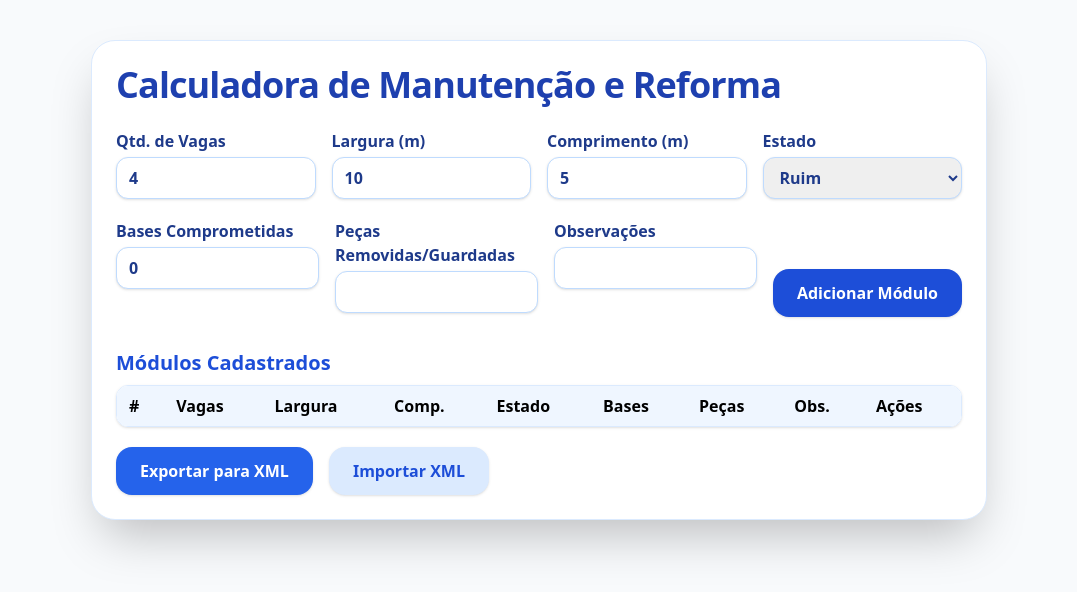
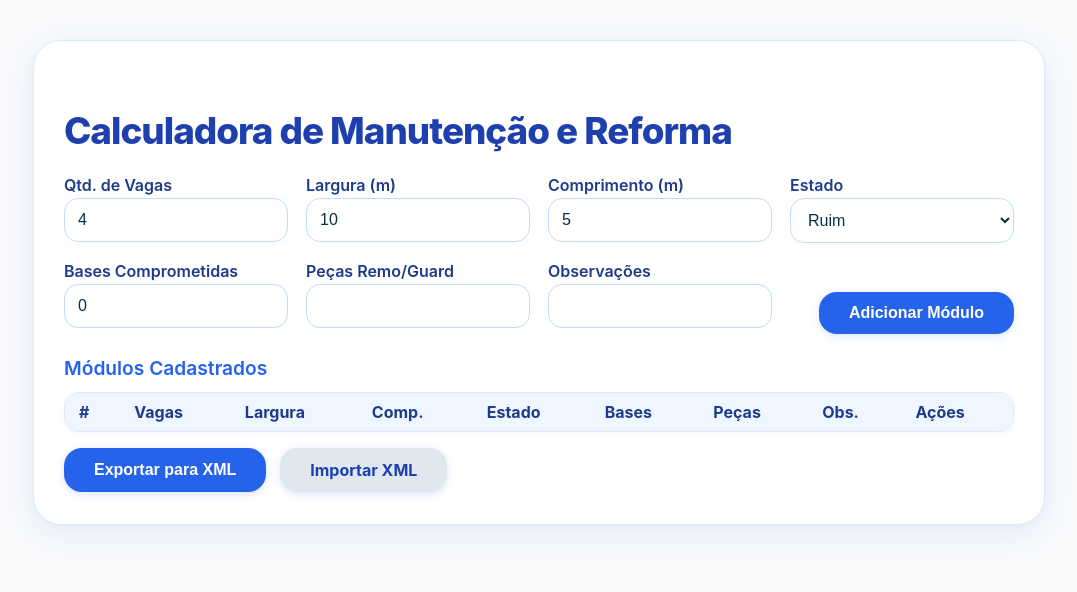
Before and after one commit to fgabrieldsp/CHru, a plain HTML site: page index.html in a window 1280 px wide. Shown: the whole page, without its empty margins (101-1178 px from the left). Drawn offline with nearby package versions, Linux system fonts and the light colour scheme.

Commit message:
fechamento do dia

```diff
--- a/index.html
+++ b/index.html
@@ -4,37 +4,33 @@
   <meta charset="UTF-8">
   <title>Calculadora de Manutenção e Reforma</title>
   <meta name="viewport" content="width=device-width, initial-scale=1">
-  <!-- Tailwind CDN -->
-  <script src="https://cdn.tailwindcss.com"></script>
+  <link href="style.css" rel="stylesheet">
 </head>
-<body class="bg-slate-50 min-h-screen">
-  <div class="max-w-4xl mx-auto mt-10 mb-20 p-6 bg-white rounded-3xl shadow-2xl border border-blue-100">
-    <h1 class="text-3xl md:text-4xl font-extrabold text-blue-800 mb-6 tracking-tight">Calculadora de Manutenção e Reforma</h1>
+<body>
+  <div class="container">
+    <h1>Calculadora de Manutenção e Reforma</h1>
 
     <!-- Formulário de Cadastro -->
-    <form id="moduloForm" class="mb-8 space-y-4">
-      <div class="flex flex-wrap gap-4">
-        <div class="flex-1 min-w-[120px]">
-          <label class="block text-blue-900 font-semibold mb-1">Qtd. de Vagas
-            <input type="number" name="quantidade_vagas" value="4" min="1"
-              class="w-full mt-1 rounded-xl border border-blue-200 px-3 py-2 shadow focus:outline-none focus:ring-2 focus:ring-blue-300 transition"/>
+    <form id="moduloForm">
+      <div class="grid">
+        <div>
+          <label class="form-label">Qtd. de Vagas
+            <input type="number" name="quantidade_vagas" value="4" min="1" class="input"/>
           </label>
         </div>
-        <div class="flex-1 min-w-[120px]">
-          <label class="block text-blue-900 font-semibold mb-1">Largura (m)
-            <input type="number" step="0.01" name="largura_m" value="10"
-              class="w-full mt-1 rounded-xl border border-blue-200 px-3 py-2 shadow focus:outline-none focus:ring-2 focus:ring-blue-300 transition"/>
+        <div>
+          <label class="form-label">Largura (m)
+            <input type="number" step="0.01" name="largura_m" value="10" class="input"/>
           </label>
         </div>
-        <div class="flex-1 min-w-[120px]">
-          <label class="block text-blue-900 font-semibold mb-1">Comprimento (m)
-            <input type="number" step="0.01" name="comprimento_m" value="5"
-              class="w-full mt-1 rounded-xl border border-blue-200 px-3 py-2 shadow focus:outline-none focus:ring-2 focus:ring-blue-300 transition"/>
+        <div>
+          <label class="form-label">Comprimento (m)
+            <input type="number" step="0.01" name="comprimento_m" value="5" class="input"/>
           </label>
         </div>
-        <div class="flex-1 min-w-[150px]">
-          <label class="block text-blue-900 font-semibold mb-1">Estado
-            <select name="estado" class="w-full mt-1 rounded-xl border border-blue-200 px-3 py-2 shadow focus:outline-none focus:ring-2 focus:ring-blue-300">
+        <div>
+          <label class="form-label">Estado
+            <select name="estado" class="select">
               <option>Ruim</option>
               <option>Muito Ruim</option>
               <option>Condição Crítica</option>
@@ -42,87 +38,79 @@
           </label>
         </div>
       </div>
-      <div class="flex flex-wrap gap-4">
-        <div class="flex-1 min-w-[120px]">
-          <label class="block text-blue-900 font-semibold mb-1">Bases Comprometidas
-            <input type="number" name="bases_comprometidas" value="0" min="0"
-              class="w-full mt-1 rounded-xl border border-blue-200 px-3 py-2 shadow"/>
+      <div class="grid">
+        <div>
+          <label class="form-label">Bases Comprometidas
+            <input type="number" name="bases_comprometidas" value="0" min="0" class="input"/>
           </label>
         </div>
-        <div class="flex-1 min-w-[120px]">
-          <label class="block text-blue-900 font-semibold mb-1">Peças Removidas/Guardadas
-            <input type="text" name="pecas_removidas"
-              class="w-full mt-1 rounded-xl border border-blue-200 px-3 py-2 shadow"/>
+        <div>
+          <label class="form-label">Peças Remo/Guard
+            <input type="text" name="pecas_removidas" class="input"/>
           </label>
         </div>
-        <div class="flex-1 min-w-[180px]">
-          <label class="block text-blue-900 font-semibold mb-1">Observações
-            <input type="text" name="observacoes"
-              class="w-full mt-1 rounded-xl border border-blue-200 px-3 py-2 shadow"/>
+        <div>
+          <label class="form-label">Observações
+            <input type="text" name="observacoes" class="input"/>
           </label>
         </div>
-        <div class="flex items-end">
-          <button type="submit" class="px-6 py-3 rounded-2xl bg-blue-700 text-white font-bold shadow hover:bg-blue-800 transition">
-            Adicionar Módulo
-          </button>
+        <div class="form-actions">
+          <button type="submit" class="btn">Adicionar Módulo</button>
         </div>
       </div>
     </form>
 
     <!-- Módulos cadastrados -->
-    <div class="mb-5">
-      <h2 class="text-xl font-semibold text-blue-700 mb-2">Módulos Cadastrados</h2>
-      <div class="overflow-auto rounded-xl border border-blue-100 shadow">
-        <table class="min-w-full text-base text-left bg-white">
+    <div>
+      <h2 class="section-title">Módulos Cadastrados</h2>
+      <div class="table-block">
+        <table>
           <thead>
-            <tr class="bg-blue-50">
-              <th class="py-2 px-3 font-bold">#</th>
-              <th class="py-2 px-3 font-bold">Vagas</th>
-              <th class="py-2 px-3 font-bold">Largura</th>
-              <th class="py-2 px-3 font-bold">Comp.</th>
-              <th class="py-2 px-3 font-bold">Estado</th>
-              <th class="py-2 px-3 font-bold">Bases</th>
-              <th class="py-2 px-3 font-bold">Peças</th>
-              <th class="py-2 px-3 font-bold">Obs.</th>
-              <th class="py-2 px-3 font-bold">Ações</th>
+            <tr>
+              <th>#</th>
+              <th>Vagas</th>
+              <th>Largura</th>
+              <th>Comp.</th>
+              <th>Estado</th>
+              <th>Bases</th>
+              <th>Peças</th>
+              <th>Obs.</th>
+              <th>Ações</th>
             </tr>
           </thead>
-          <tbody id="modulosTable" class="divide-y divide-blue-100"></tbody>
+          <tbody id="modulosTable"></tbody>
         </table>
       </div>
     </div>
     <!-- Botões de Exportação/Importação -->
-    <div class="flex flex-wrap gap-4">
-      <button class="px-6 py-3 rounded-2xl bg-blue-600 text-white font-bold shadow hover:bg-blue-800 transition"
-        onclick="exportarXML()">Exportar para XML</button>
-      <label class="px-6 py-3 rounded-2xl bg-blue-100 text-blue-700 font-bold shadow hover:bg-blue-200 cursor-pointer transition">
+    <div style="display: flex; gap: 14px; margin-top: 12px;">
+      <button class="btn" onclick="exportarXML()">Exportar para XML</button>
+      <label class="btn" style="background:#e0e7ef;color:#1e40af;cursor:pointer;">
         Importar XML
         <input type="file" id="importXml" style="display:none" onchange="importarXML(event)">
       </label>
     </div>
   </div>
 
-    <!-- Modal de detalhamento de serviços -->
-    <div id="servicosModal" class="fixed inset-0 z-40 bg-black bg-opacity-30 flex items-center justify-center hidden">
-      <div class="bg-white rounded-2xl p-6 shadow-2xl w-full max-w-lg">
-        <h2 class="text-2xl font-bold text-blue-800 mb-4">Detalhar Serviços do Módulo</h2>
-        <form id="servicosForm" class="space-y-3">
-          <div id="servicosCheckboxes" class="space-y-2"></div>
-          <div>
-            <label class="font-bold block mb-1">Peças Extras</label>
-            <div id="pecasExtrasList" class="mb-2"></div>
-            <button type="button" onclick="adicionarPecaExtraUI()" class="px-3 py-1 rounded-lg bg-blue-100 text-blue-800 font-semibold">Adicionar Peça</button>
-          </div>
-          <div class="flex justify-end gap-3 mt-4">
-            <button type="button" onclick="fecharModalServicos()" class="px-4 py-2 rounded-lg bg-gray-200">Cancelar</button>
-            <button type="submit" class="px-4 py-2 rounded-lg bg-blue-700 text-white font-bold">Salvar</button>
-          </div>
-        </form>
-      </div>
+  <!-- Modal de detalhamento de serviços -->
+  <div id="servicosModal" class="no-print" style="position:fixed;inset:0;z-index:40; background:rgba(0,0,0,.25);display:none;align-items:center;justify-content:center;">
+    <div style="background:#fff;border-radius:18px;padding:32px 18px;box-shadow:0 6px 36px 0 #1e40af22;width:100%;max-width:420px;">
+      <h2 style="font-size:1.5rem;font-weight:700;color:#1e40af;margin-bottom:18px;">Detalhar Serviços do Módulo</h2>
+      <form id="servicosForm">
+        <div id="servicosCheckboxes" style="margin-bottom: 18px;"></div>
+        <div>
+          <label style="font-weight:700;display:block;margin-bottom:7px;">Peças Extras</label>
+          <div id="pecasExtrasList" style="margin-bottom:10px;"></div>
+          <button type="button" onclick="adicionarPecaExtraUI()" class="btn" style="background:#e0e7ef;color:#1e40af;padding:5px 18px;font-size:.95em;">Adicionar Peça</button>
+        </div>
+        <div style="display:flex;justify-content:flex-end;gap:14px;margin-top:24px;">
+          <button type="button" onclick="fecharModalServicos()" class="btn" style="background:#e0e7ef;color:#1e40af;">Cancelar</button>
+          <button type="submit" class="btn">Salvar</button>
+        </div>
+      </form>
     </div>
   </div>
 
-  <!-- JS externo -->
   <script src="script.js"></script>
 </body>
 </html>
--- /dev/null
+++ b/style.css
@@ -0,0 +1,164 @@
+body {
+  background: #f8fafc;
+  min-height: 100vh;
+  font-family: 'Inter', Arial, sans-serif;
+}
+
+.container {
+  max-width: 950px;
+  margin: 40px auto 60px auto;
+  background: #fff;
+  border-radius: 28px;
+  box-shadow: 0 8px 32px 0 rgba(34,94,210,0.09), 0 1.5px 4px 0 rgba(41,79,143,0.04);
+  border: 1px solid #dbeafe;
+  padding: 42px 30px 32px 30px;
+}
+
+h1 {
+  font-size: 2.3rem;
+  font-weight: 800;
+  color: #1e40af;
+  margin-bottom: 22px;
+  letter-spacing: -1px;
+}
+
+form .grid {
+  display: grid;
+  grid-template-columns: repeat(4, 1fr);
+  gap: 18px;
+  margin-bottom: 12px;
+}
+
+@media (max-width: 900px) {
+  .container { padding: 25px 7px; }
+  form .grid { grid-template-columns: 1fr 1fr; }
+}
+
+@media (max-width: 600px) {
+  form .grid { grid-template-columns: 1fr; }
+}
+
+.form-label {
+  font-weight: 600;
+  color: #1e3a8a;
+  margin-bottom: 6px;
+  display: block;
+}
+
+.input, .select {
+  width: 100%;
+  padding: 12px 13px;
+  border-radius: 14px;
+  border: 1px solid #bfdbfe;
+  font-size: 1rem;
+  margin-top: 3px;
+  box-sizing: border-box;
+  background: #fff;
+  color: #082f49;
+  transition: border-color .17s, box-shadow .17s;
+}
+.input:focus, .select:focus {
+  border-color: #2563eb;
+  outline: none;
+  box-shadow: 0 0 0 2px #2563eb22;
+}
+
+.form-actions {
+  display: flex;
+  align-items: end;
+  justify-content: flex-end;
+}
+
+.btn {
+  background: #2563eb;
+  color: #fff;
+  font-weight: bold;
+  border-radius: 18px;
+  padding: 12px 30px;
+  font-size: 1rem;
+  border: none;
+  box-shadow: 0 2px 8px 0 #3b82f633;
+  cursor: pointer;
+  transition: background .2s;
+}
+.btn:hover {
+  background: #1d4ed8;
+}
+
+.section-title {
+  font-size: 1.2rem;
+  font-weight: 600;
+  color: #2563eb;
+  margin: 22px 0 12px 0;
+}
+
+.table-block {
+  overflow-x: auto;
+  border-radius: 14px;
+  border: 1px solid #dbeafe;
+  box-shadow: 0 2px 7px 0 #3b82f60d;
+  background: #fff;
+  margin-bottom: 16px;
+}
+
+table {
+  min-width: 100%;
+  font-size: 1rem;
+  background: #fff;
+  border-collapse: separate;
+  border-spacing: 0;
+}
+
+thead tr {
+  background: #eff6ff;
+}
+
+th, td {
+  padding: 9px 14px;
+  text-align: left;
+}
+
+th {
+  font-weight: 700;
+  color: #1e3a8a;
+}
+
+tbody tr:not(:last-child) {
+  border-bottom: 1px solid #e0e7ef;
+}
+
+.actions {
+  display: flex;
+  gap: 6px;
+  align-items: center;
+}
+
+.icon-btn {
+  background: none;
+  border: none;
+  color: #1d4ed8;
+  font-size: 1.2em;
+  cursor: pointer;
+  padding: 0 4px;
+  border-radius: 50%;
+  transition: background .12s;
+}
+.icon-btn:hover {
+  background: #e0e7ef;
+}
+.icon-btn.remove { color: #b91c1c; }
+
+.services-summary {
+  font-size: .88em;
+  color: #0369a1;
+}
+.price-summary {
+  font-size: .9em;
+  color: #15803d;
+  margin-left: 8px;
+}
+
+@media print {
+  .no-print { display: none !important; }
+  .container { box-shadow: none !important; border: none !important; }
+}
```
Also changed, not shown: script.js (+13 -34 lines), 1 other file.
